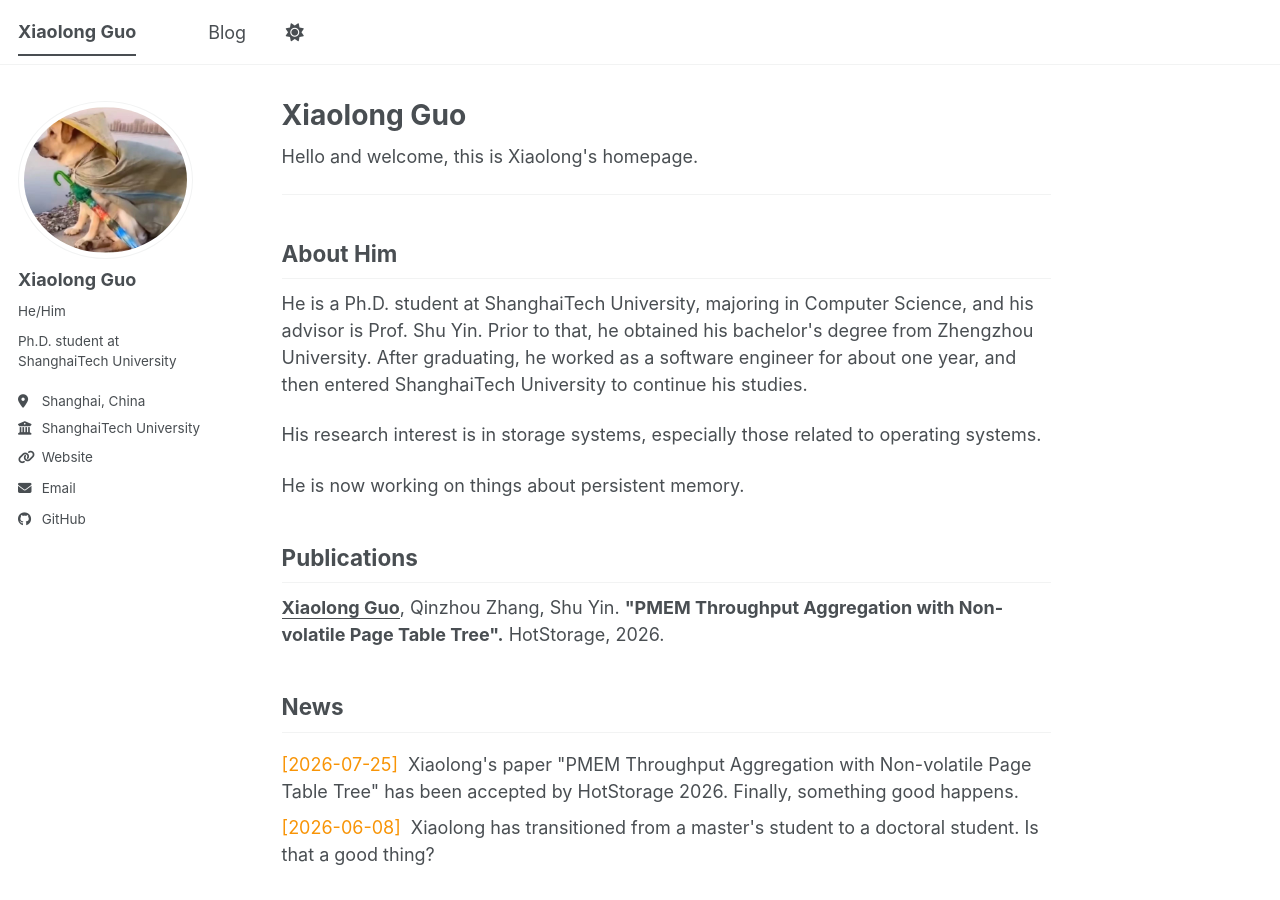
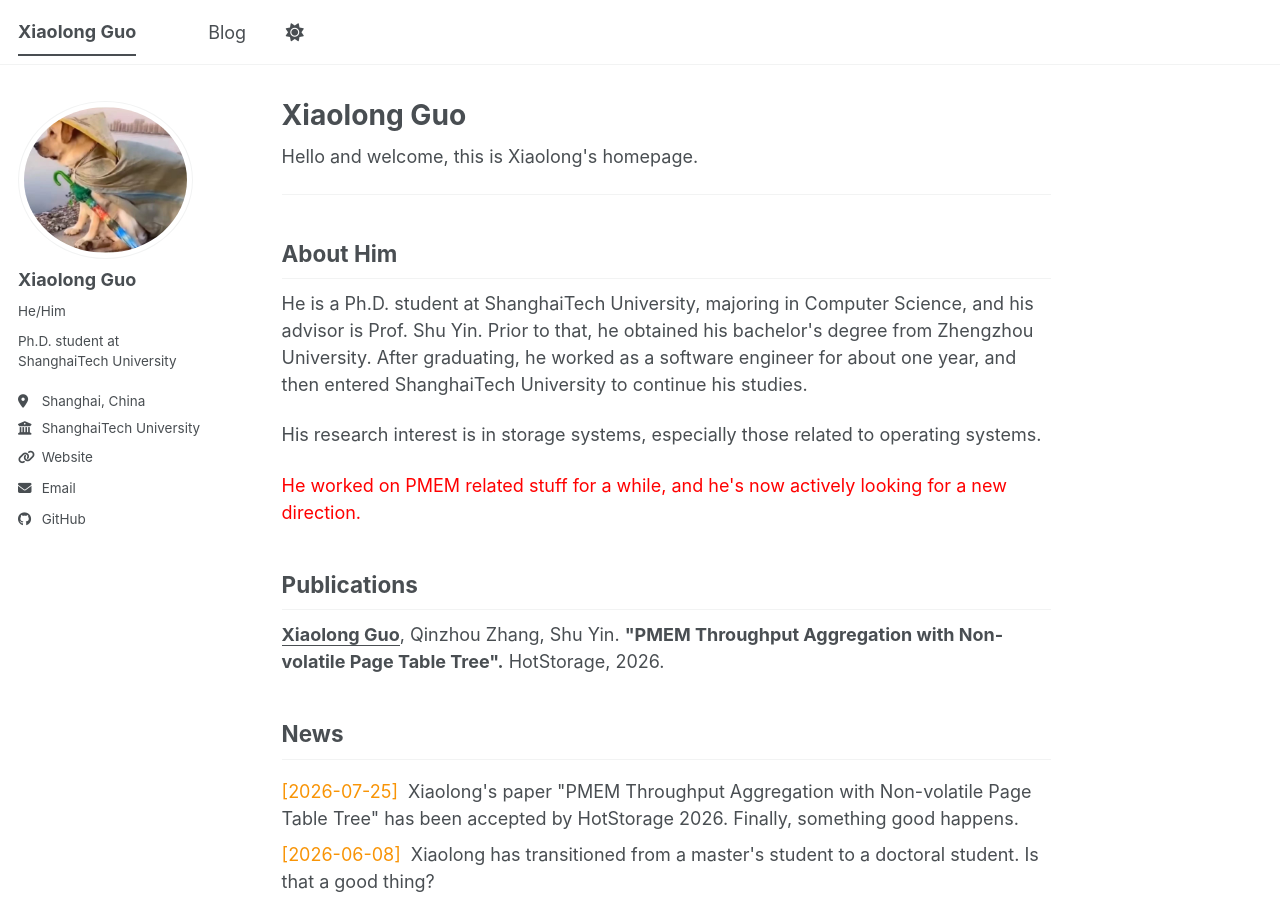
Before and after one commit to num73/num73.github.io, a Jekyll site: the page built from _pages/about.html, in a window 1280 px wide and 900 px high. Built offline with Jekyll 4.4.1, drawn with Linux system fonts in a browser that asks for light colours; a script bundle is joined from its source files by our own code; library files that are not in the unit come from our copies.

Commit message:
update state

```diff
--- a/_pages/about.html
+++ b/_pages/about.html
@@ -22,8 +22,7 @@ After graduating, he worked as a software engineer for about one year, and then
 
 <p>His research interest is in storage systems, especially those related to operating systems.</p>
 
-<p>He is now working on things about persistent memory.</p>
-
+<p style="color: red;">He worked on PMEM related stuff for a while, and he's now actively looking for a new direction.</p>
 
 <h2 id="publications">Publications</h2>
 
```
